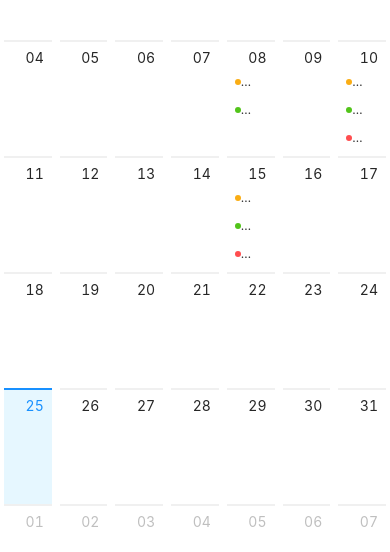
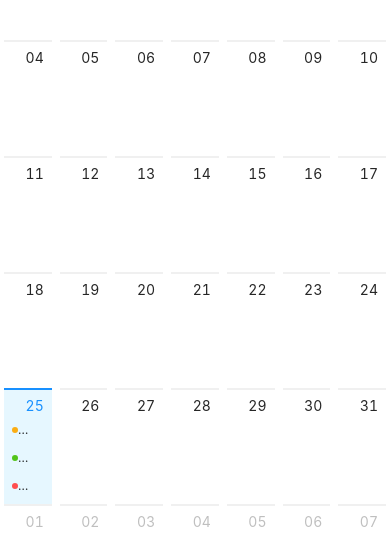
Before and after one commit to kemo12/google-calendar, a React (Create React App) app: page / in a window 390 px wide. Shown: the part 255-807 px from the top of the page. Built offline with nearby package versions, Linux system fonts and the light colour scheme.

Commit message:
day two done/make the list wtich sotre notice responsive

```diff
--- a/src/Components/Table/index.js
+++ b/src/Components/Table/index.js
@@ -1,45 +1,53 @@
-import React,{useContext} from 'react'
+import React,{useContext,useState} from 'react'
 import { Calendar, Badge } from 'antd';
 import calendarContext from '../Context/Context';
 
 import "./Table.css";
+import moment from 'moment';
 const Table= () => {
 
+    // eslint-disable-next-line no-unused-vars
+    const [noticeList,setNoticeList]=useState(
+      [
+      {
+        date:moment(new Date() ),
+        notice:[
+          { type: 'warning', content: 'This is warning event' },
+          { type: 'success', content: 'This is very long usual event。。....' },
+          { type: 'error', content: 'This is error event 1.' },
+
+         ]
+      },
+      {
+        date:moment(new Date() ).add(1,'month'),
+        notice:[
+          { type: 'warning', content: 'This is warning event' },
+          { type: 'success', content: 'This is very long usual event。。....' },
+          { type: 'error', content: 'This is error event 1.' },
+          { type: 'error', content: 'This is error event 2.' },
+          { type: 'error', content: 'This is error event 3.' },
+          { type: 'error', content: 'This is error event 4.' },
+         ]
+      }
+    ]
+    );
     const value = useContext(calendarContext);
 
     const selectday=(day)=>{
       value.setDate.setDate(day)
     }
 
-    function getListData(value) {
+
+    const getListData=(value)=> {
         let listData;
-        switch (value.date()) {
-          case 8:
-            listData = [
-              { type: 'warning', content: 'This is warning event.' },
-              { type: 'success', content: 'This is usual event.' },
-            ];
-            break;
-          case 10:
-            listData = [
-              { type: 'warning', content: 'This is warning event.' },
-              { type: 'success', content: 'This is usual event.' },
-              { type: 'error', content: 'This is error event.' },
-            ];
-            break;
-          case 15:
-            listData = [
-              { type: 'warning', content: 'This is warning event' },
-              { type: 'success', content: 'This is very long usual event。。....' },
-              { type: 'error', content: 'This is error event 1.' },
-              { type: 'error', content: 'This is error event 2.' },
-              { type: 'error', content: 'This is error event 3.' },
-              { type: 'error', content: 'This is error event 4.' },
-            ];
-            break;
-          default:
-        }
-        return listData || [];
+        console.log(noticeList)
+        noticeList.map((day)=>{
+         if(day.date.isSame(value,'year')&&day.date.isSame(value,'day')&&day.date.isSame(value, 'month')){
+           listData=day.notice
+         }
+        })
+           return listData || [];
+
       }
 
       function dateCellRender(value) {
```
